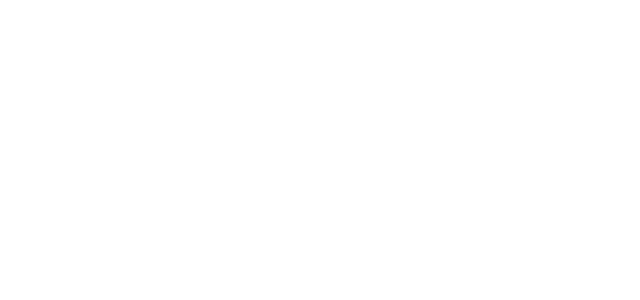
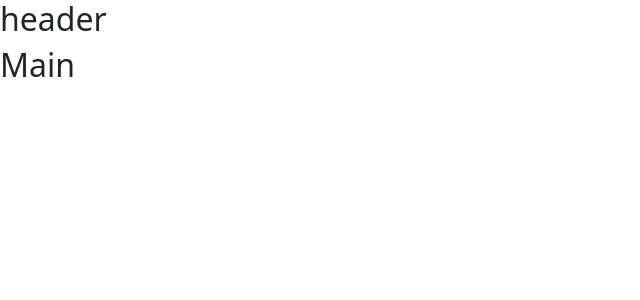
Before and after one commit to MicheleBertoia2/vite-boolflix, a Vue app: page / in a window 1280 px wide. Shown: the top 300 px of the page, without its empty margins (0-640 px from the left). Built offline with nearby package versions, Linux system fonts and the light colour scheme.

Commit message:
[milestone 0] base set up of the project

```diff
--- a/package.json
+++ b/package.json
@@ -9,6 +9,7 @@
     "preview": "vite preview"
   },
   "dependencies": {
+    "bootstrap": "^5.2.3",
     "vue": "^3.2.47"
   },
   "devDependencies": {
--- a/src/App.vue
+++ b/src/App.vue
@@ -1,14 +1,30 @@
 
 <script>
+import Header from './components/Header.vue';
+import Main from './components/Main.vue';
+
+import {store} from "./data/store";
 export default {
+  name: "App",
+  components: {
+    Header,
+    Main,
+  },
 
+  data(){
+    return{
+      store,
+    }
+  }
 }
 </script>
 
 <template>
-
+  <Header />
+  <Main />
 </template>
 
-<style>
+<style lang="scss">
+  @use "./scss/main.scss"
 
 </style>
--- /dev/null
+++ b/src/components/Header.vue
@@ -0,0 +1,14 @@
+
+<script>
+export default {
+  name: "Header"
+}
+</script>
+
+<template>
+  <h2>header</h2>
+</template>
+
+<style lang="scss" scoped>
+
+</style>
--- /dev/null
+++ b/src/components/Main.vue
@@ -0,0 +1,14 @@
+
+<script>
+export default {
+  name: "Main"
+}
+</script>
+
+<template>
+  <h2>Main</h2>
+</template>
+
+<style lang="scss" scoped>
+
+</style>
--- /dev/null
+++ b/src/data/store.js
@@ -0,0 +1,9 @@
+import {reactive} from "vue";
+
+export const store = reactive({
+  apiUrlMovieCall: "https://api.themoviedb.org/3/search/movie?api_key=f62a410fadd24c51e0a6a6df10be78df", //servirà query param
+  apiUrlTvCall: "https://api.themoviedb.org/3/search/tv?api_key=f62a410fadd24c51e0a6a6df10be78df", //sempre query param
+  langParam: "it",
+  queryParamStr: "",
+  apiUrlPopular: "https://api.themoviedb.org/3/movie/popular?api_key=f62a410fadd24c51e0a6a6df10be78df&page=1",
+})
--- /dev/null
+++ b/src/scss/main.scss
@@ -0,0 +1 @@
+@import "bootstrap/scss/bootstrap.scss"
```
Also changed, not shown: 1 other file (tests, documents, lock files or other folders).
